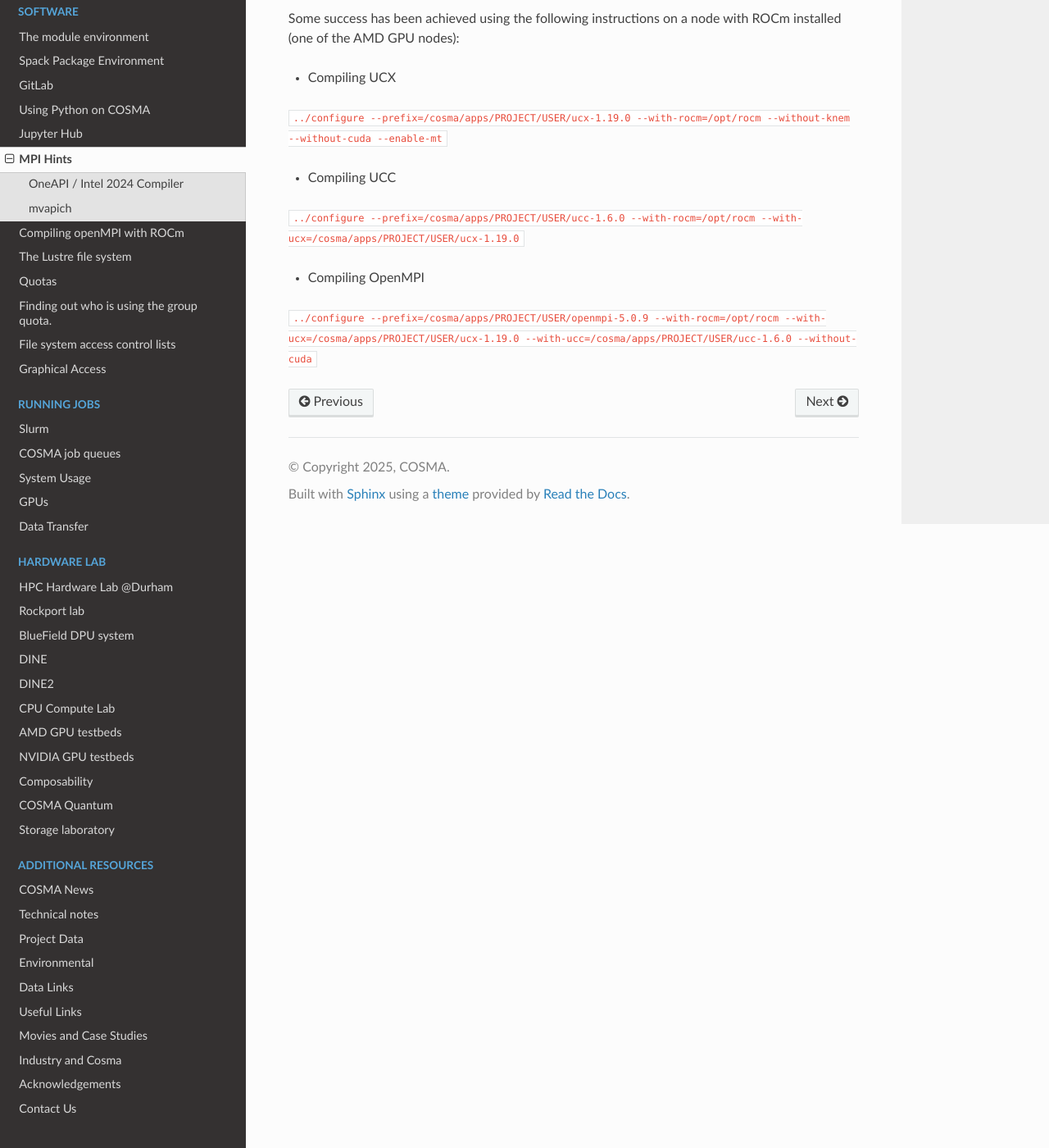
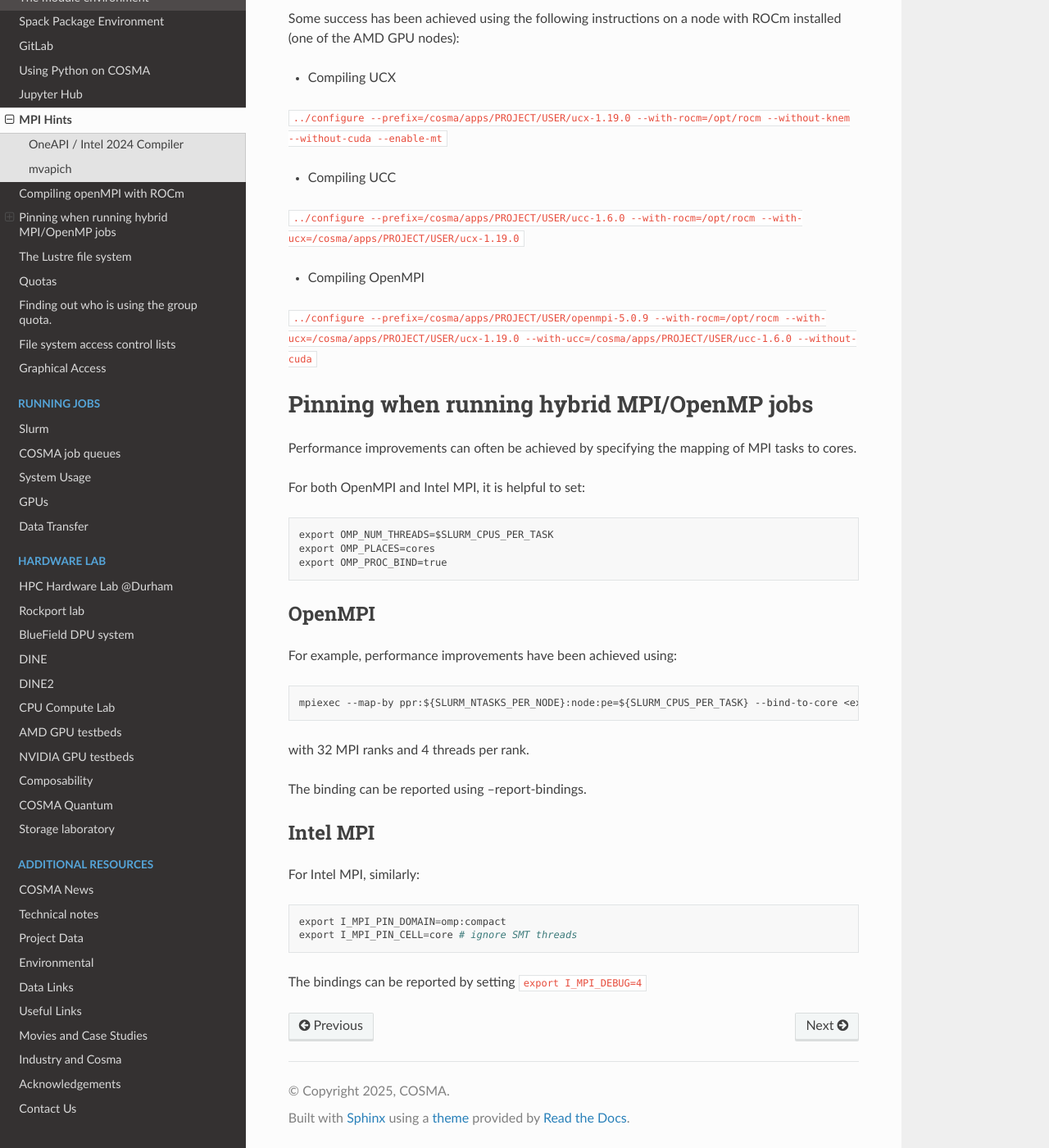
Before and after one commit to agb32/cosmadoc, a Sphinx documentation site: the page built from docs/source/mpi.md, in a window 1280 px wide and 1400 px high, scrolled down 1730 px. Shown: the whole window at 82% size. Built offline with Sphinx 7.4.7 and the Read the Docs theme 3.1.0, drawn with Linux system fonts in a browser that asks for light colours.

Commit message:
added Miren notes

````diff
--- a/docs/source/mpi.md
+++ b/docs/source/mpi.md
@@ -78,3 +78,38 @@ Some success has been achieved using the following instructions on a node with R
 - Compiling OpenMPI
 
 `../configure --prefix=/cosma/apps/PROJECT/USER/openmpi-5.0.9 --with-rocm=/opt/rocm --with-ucx=/cosma/apps/PROJECT/USER/ucx-1.19.0 --with-ucc=/cosma/apps/PROJECT/USER/ucc-1.6.0 --without-cuda`
+
+# Pinning when running hybrid MPI/OpenMP jobs
+
+Performance improvements can often be achieved by specifying the mapping of MPI tasks to cores.
+
+For both OpenMPI and Intel MPI, it is helpful to set:
+
+```
+export OMP_NUM_THREADS=$SLURM_CPUS_PER_TASK
+export OMP_PLACES=cores
+export OMP_PROC_BIND=true
+```
+
+## OpenMPI
+
+For example, performance improvements have been achieved using:
+
+```
+mpiexec --map-by ppr:${SLURM_NTASKS_PER_NODE}:node:pe=${SLURM_CPUS_PER_TASK} --bind-to-core <executable> <options>
+```
+
+with 32 MPI ranks and 4 threads per rank.
+
+The binding can be reported using --report-bindings.
+
+## Intel MPI
+
+For Intel MPI, similarly:
+
+```
+export I_MPI_PIN_DOMAIN=omp:compact
+export I_MPI_PIN_CELL=core # ignore SMT threads
+```
+
+The bindings can be reported by setting `export I_MPI_DEBUG=4`
````
